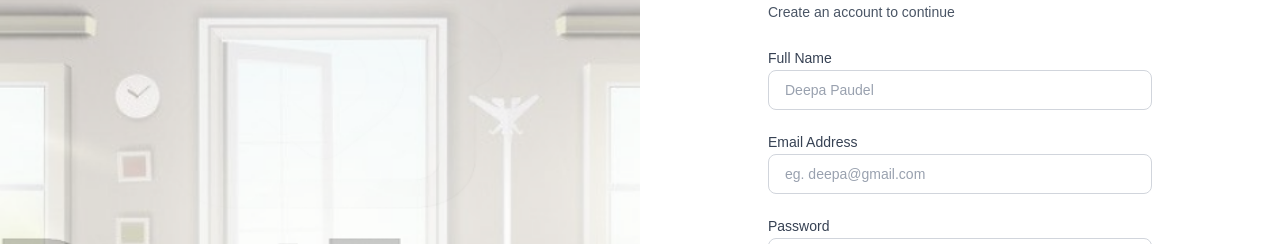
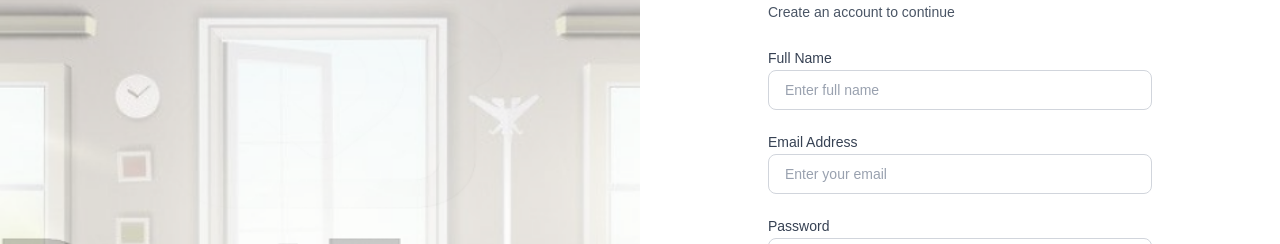
Before and after one commit to Deepa131/web_room_rental, a Next.js app: page /register in a window 1280 px wide. Shown: the part 222-466 px from the top of the page. Built offline with nearby package versions, Linux system fonts and the light colour scheme; no server answers.

Commit message:
added auth-action in Register and LoginForm

```diff
--- a/app/(auth)/_components/LoginForm.tsx
+++ b/app/(auth)/_components/LoginForm.tsx
@@ -41,13 +41,16 @@ export default function LoginForm() {
 
   return (
     <form onSubmit={handleSubmit(submit)} className="w-full space-y-5">
+      {error && (
+        <p className="text-sm text-red-600 text-center">{error}</p>
+      )}
       <div className="space-y-2">
         <label className="text-sm font-medium text-gray-700">
           Email Address
         </label>
         <input
           type="email"
-          placeholder="eg. deepa@gmail.com"
+          placeholder="Enter email"
           className="h-10 w-full rounded-lg border border-gray-300 px-4 text-sm text-black placeholder-gray-300 focus:border-blue-500 focus:outline-none focus:ring-1 focus:ring-blue-500"
           {...register("email")}/>
         {errors.email && (
--- a/app/(auth)/_components/RegisterForm.tsx
+++ b/app/(auth)/_components/RegisterForm.tsx
@@ -3,13 +3,15 @@
 import { useForm } from "react-hook-form";
 import { zodResolver } from "@hookform/resolvers/zod";
 import Link from "next/link";
-import { useTransition } from "react";
+import { useTransition, useState } from "react";
 import { useRouter } from "next/navigation";
 import { RegisterData, registerSchema } from "../schema";
+import { handleRegister } from "@/lib/actions/auth-action";
 
 export default function RegisterForm() {
   const router = useRouter();
   const [pending, startTransition] = useTransition();
+  const [error, setError] = useState<string | null>(null);
 
   const {
     register,
@@ -21,22 +23,30 @@ export default function RegisterForm() {
   });
 
   const submit = async (values: RegisterData) => {
+    setError(null);
     startTransition(async () => {
-      await new Promise((resolve) => setTimeout(resolve, 1000));
-      console.log("Register:", values);
-      router.push("/login");
+      try {
+        const response = await handleRegister(values);
+        if (!response.success) {
+          throw new Error(response.message);
+        }
+        router.push("/login");
+      } catch (err: Error | any) {
+        setError(err.message || "Registration failed");
+      }
     });
   };
 
   return (
     <form onSubmit={handleSubmit(submit)} className="w-full space-y-5">
+      {error && <p className="text-sm text-red-600 text-center">{error}</p>}
       <div className="space-y-2">
         <label className="text-sm font-medium text-gray-700">
           Full Name
         </label>
         <input
           type="text"
-          placeholder="Deepa Paudel"
+          placeholder="Enter full name"
           className="h-10 w-full rounded-lg border border-gray-300 px-4 text-sm text-black placeholder-gray-400 focus:border-blue-500 focus:outline-none focus:ring-1 focus:ring-blue-500"
           {...register("name")}/>
         {errors.name && (
@@ -50,7 +60,7 @@ export default function RegisterForm() {
         </label>
         <input
           type="email"
-          placeholder="eg. deepa@gmail.com"
+          placeholder="Enter your email"
           className="h-10 w-full rounded-lg border border-gray-300 px-4 text-sm text-black placeholder-gray-400 focus:border-blue-500 focus:outline-none focus:ring-1 focus:ring-blue-500"
           {...register("email")}/>
         {errors.email && (
```
